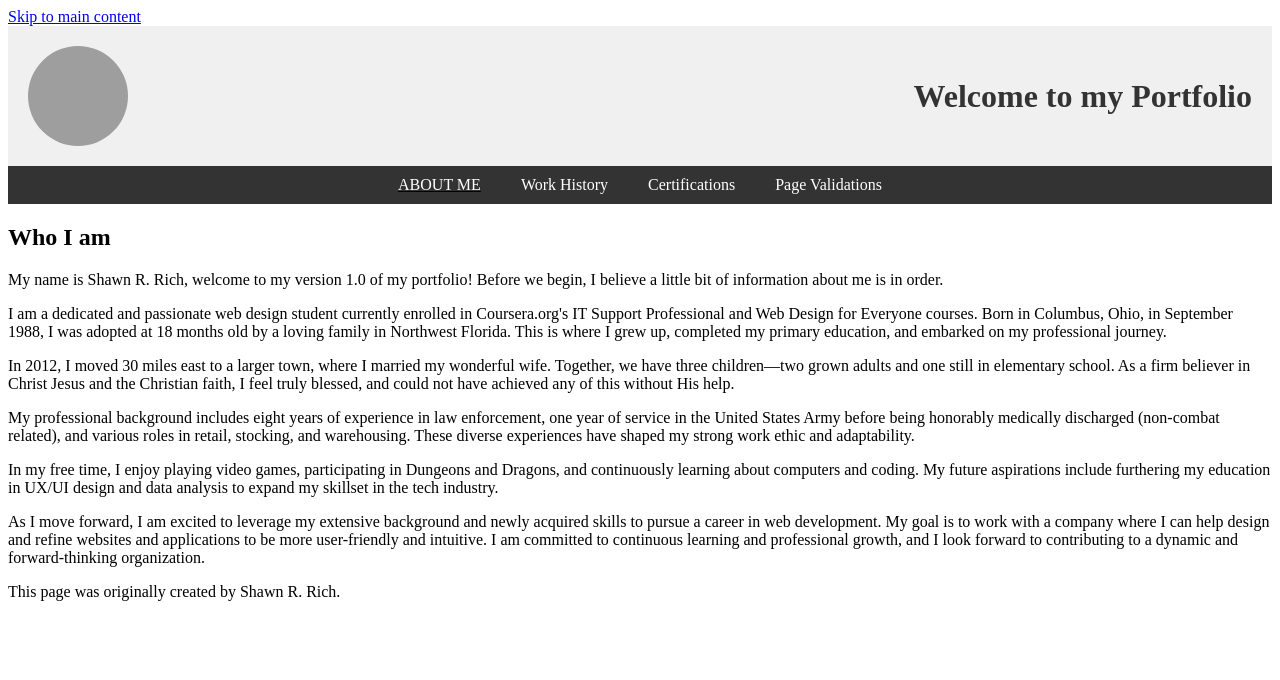
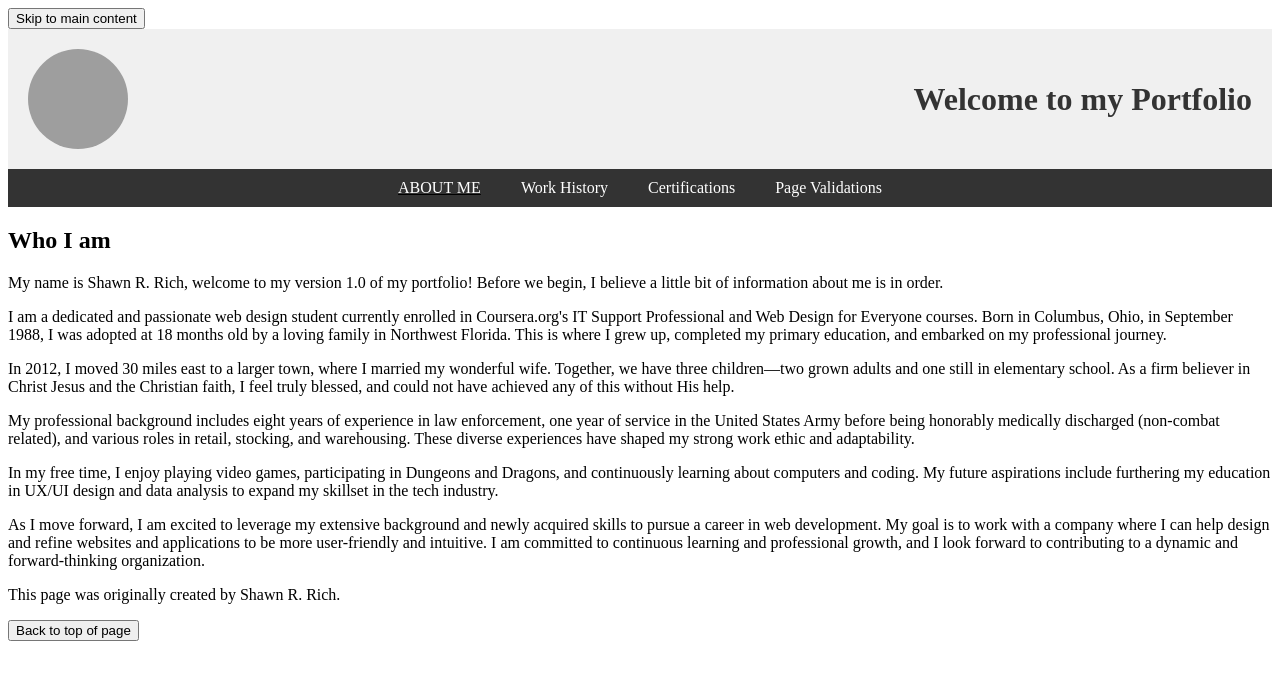
Before and after one commit to shawnchen016/Portfolio, a plain HTML site: page index.html in a window 1280 px wide. Drawn offline with Linux system fonts and the light colour scheme; grey boxes are pictures that could not be loaded.

Commit message:
Update index.html

```diff
--- a/index.html
+++ b/index.html
@@ -8,8 +8,9 @@
 	<link rel="stylesheet" href="stylesheet/breakpoints.css">
 <script src = "stylesheet/script.js"></script>
 </head>
-<body>
-<a href="#main_content"> Skip to main content</a>
+<body id="Top">
+<button id="skipButton" onclick="location.href='#main_content'">Skip to main content</button>
+
 	<header>
 		<div class="banner">
 			<img src="https://scontent-atl3-2.xx.fbcdn.net/v/t39.30808-1/467441657_9665792896770685_7597785562860785062_n.jpg?stp=dst-jpg_s480x480_tt6&_nc_cat=111&ccb=1-7&_nc_sid=e99d92&_nc_ohc=3hFImm5YJXAQ7kNvgHL4ANi&_nc_zt=24&_nc_ht=scontent-atl3-2.xx&_nc_gid=AL3trr3s9cuyc8L6Xq1p_Du&oh=00_AYDl9nlKV0I5ji5MBAZLatTsweMah8AaHLDCBddwOY5kDg&oe=67A18B40" alt="Shawn R. Rich, bald with a full beard, wearing a green shirt, in front of an off-white background">
@@ -37,6 +38,7 @@
 </main>
 <footer>
 	<p>This page was originally created by Shawn R. Rich.</p>
+	<button id="skipButton" onclick="location.href='#Top'">Back to top of page</button>
 </footer>
 
 </body>
```
